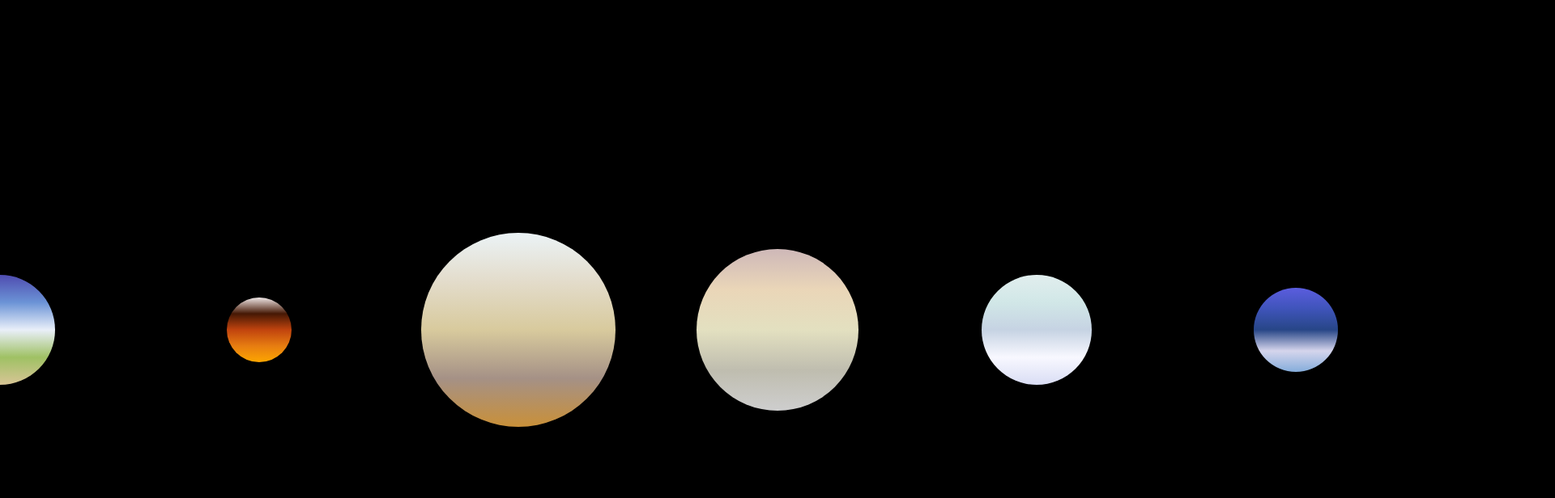
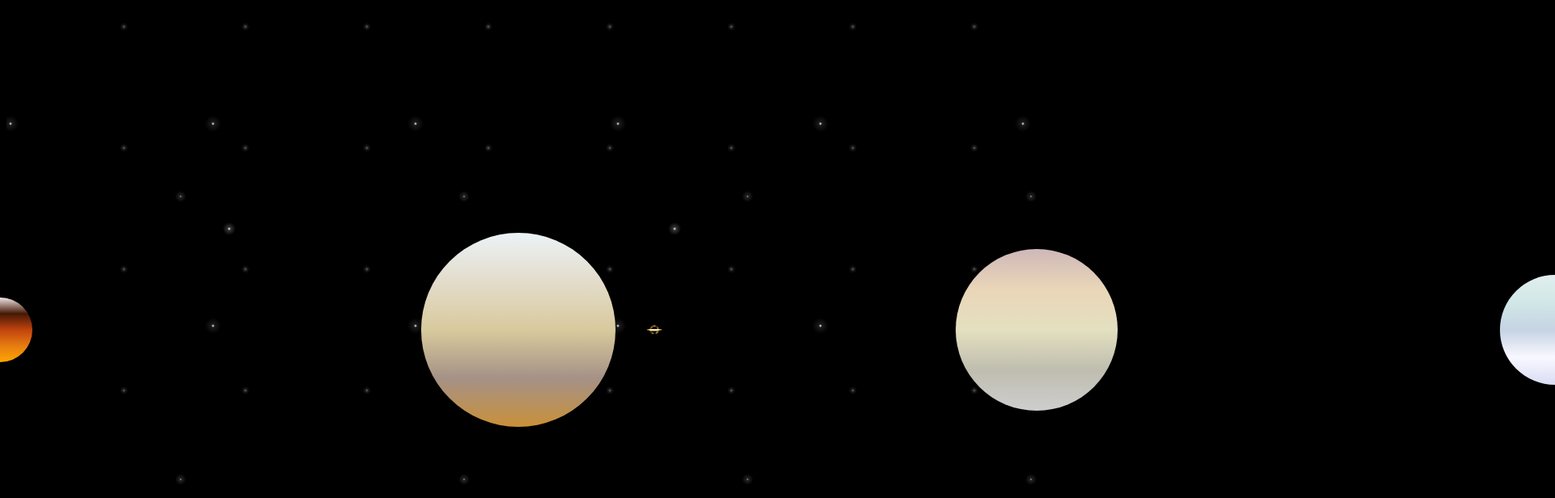
Before and after one commit to dajnaungayan/Personal_webpage, a plain HTML site: page index.html in a window 1280 px wide. Shown: the top 616 px of the page at 81% size, 1920 px wide, since content can reach past the window. Drawn offline with Linux system fonts and the light colour scheme.

Commit message:
Fixed distance for planets + blackhole
Blackhole
Planet distance fixed
All planet highlights are reset when no planet is on focus

```diff
--- a/index.html
+++ b/index.html
@@ -7,6 +7,18 @@
         <link rel="stylesheet" href="styles.css"></link>
     </head>
     <body>
+        <div id="background-space">
+            <div class="blackhole-container">
+                <div class="blackhole"></div>
+                <div class="blackhole-rings-filter">
+                    <div class="blackhole-rings ring5"></div>
+                    <div class="blackhole-rings ring4"></div>
+                    <div class="blackhole-rings ring3"></div>
+                    <div class="blackhole-rings ring2"></div>
+                    <div class="blackhole-rings ring1"></div>
+                </div>
+            </div>
+        </div>
         <div id="line"></div>
         <div id="focus-layer"></div>
         <div class="hover-planets" id="hover-planets">
--- a/myScript.js
+++ b/myScript.js
@@ -1,6 +1,7 @@
 planets         = document.getElementById("planets");
 hoverplanets    = document.getElementById("hover-planets");
 focusLayer      = document.getElementById("focus-layer");
+backgroundSpace = document.getElementById("background-space");
 
 mercury         = document.getElementsByClassName("mercury");
 venus           = document.getElementsByClassName("venus");
@@ -10,6 +11,21 @@ jupiter         = document.getElementsByClassName("jupiter");
 saturn          = document.getElementsByClassName("saturn");
 uranus          = document.getElementsByClassName("uranus");
 neptune         = document.getElementsByClassName("neptune");
+
+let planetWidthMap = {};
+
+focusedPlanetWidth = '50';
+planetWidthMap['mercury planet']    = '10';
+planetWidthMap['venus planet']      = '13';
+planetWidthMap['earth planet']      = '17';
+planetWidthMap['mars planet']       = '10';
+planetWidthMap['jupiter planet']    = '30';
+planetWidthMap['saturn planet']     = '25';
+planetWidthMap['uranus planet']     = '17';
+planetWidthMap['neptune planet']    = '13';
+
+focusedPlanetsArray = [false, false, false, false, false, false, false, false];
+
 
 const allPlanets = [mercury, venus, earth,
                     mars, jupiter, saturn,
@@ -30,22 +46,14 @@ window.onmousemove = e => {
     const mouseDelta = parseFloat(planets.dataset.mouseDownAt) - e.clientX;
     const percentage = -mouseDelta;
     const nextPercentage = parseFloat(planets.dataset.prevPercentage) + percentage;
-    // const rawNextPercentage = parseFloat(planets.dataset.prevPercentage) + percentage;
-
-    // const nextPercentage = Math.min(Math.max(rawNextPercentage, MIN), MAX)
     planets.dataset.percentage = nextPercentage;
-
-    // if( neptune[0].getBoundingClientRect().left < nextPercentage )
-    // {
     planets.animate({
         transform: `translate(${nextPercentage}px, 0%)`
     }, { duration: 1200, fill: "forwards"});
-    // }
 }
 
 window.onmouseup = e => {
     planets.dataset.mouseDownAt = "0";
-    // centerToNearestPlanet();
     planets.dataset.prevPercentage = planets.dataset.percentage;
 
     allPlanets.forEach(planetAtCenter);
@@ -69,6 +77,10 @@ window.onpointermove = e => {
     planets.animate({
         transform: `translate(${nextPercentage}px, 0%)`
     }, { duration: 1200, fill: "forwards"});
+
+    backgroundSpace.animate({
+        transform: `translate(${-nextPercentage/100}px, 0%)`
+    }, { duration: 1200, fill: "forwards"});
 }
 
 window.onpointerdown = e => {
@@ -78,21 +90,9 @@ window.onpointerdown = e => {
     allPlanets.forEach(planetAtCenter);
 }
 
-function planetAtCenter(planet0) {
-    let planetWidthMap = {};
 
-    hasOverlap = false;
 
-    focusedPlanetWidth = '50';
-    planetWidthMap['mercury planet']    = '10';
-    planetWidthMap['venus planet']      = '13';
-    planetWidthMap['earth planet']      = '17';
-    planetWidthMap['mars planet']       = '10';
-    planetWidthMap['jupiter planet']    = '30';
-    planetWidthMap['saturn planet']     = '25';
-    planetWidthMap['uranus planet']     = '17';
-    planetWidthMap['neptune planet']    = '13';
-
+function planetAtCenter(planet0, index) {
     planet = planet0[0];
     const planetRect1 = planet.getBoundingClientRect();
     const lineRect2 = line.getBoundingClientRect();
@@ -105,25 +105,46 @@ function planetAtCenter(planet0) {
 
     if(overlap)
     {
-        console.log(planetWidthMap[planet.className]);
+        focusedPlanetsArray[index] = overlap;
         planet.animate({
             width: `${focusedPlanetWidth}vh`,
             height: `${focusedPlanetWidth}vh`,
             zIndex: "999",
             filter: "brightness(100%)"
         }, { duration: 1200, fill: "forwards"});
-
     }
 
     else{
+        focusedPlanetsArray[index] = overlap;
+        if(isFocusedPlanetPresent()){
             planet.animate({
-            // transform: `scale(1) translateY(-50%)`
                 width: `${planetWidthMap[planet.className]}vh`,
                 height: `${planetWidthMap[planet.className]}vh`,
                 zIndex: "-1",
                 filter: "brightness(50%)"
             }, { duration: 1200, fill: "forwards"});
         }
+        else{
+            planet.animate({
+                width: `${planetWidthMap[planet.className]}vh`,
+                height: `${planetWidthMap[planet.className]}vh`,
+                zIndex: "-1",
+                filter: "brightness(100%)"
+            }, { duration: 1200, fill: "forwards"});
+        }
+    }
+
+    return overlap;
+}
+
+function isFocusedPlanetPresent() {
+    focusedPlanetPresent = false;
+    for(var i = 0; i < focusedPlanetsArray.length ; i++ )
+    {
+        focusedPlanetPresent = focusedPlanetPresent || focusedPlanetsArray[i];
+    }
+
+    return focusedPlanetPresent;
 }
 
 // function centerToNearestPlanet() {
--- a/styles.css
+++ b/styles.css
@@ -2,7 +2,7 @@
     --planet-cont-height:   30vh;
     --hover-diff:           20vh;
     --hover-cont-height:    calc( var(--planet-cont-height) + var(--hover-diff) );
-    --planet-cont-width:    40vh;
+    --planet-cont-width:    80vh;
 
     --planet-start:         10vh;
     --planet-division:      5vh;
@@ -14,14 +14,12 @@
     --saturn-diameter:      25vh;
     --uranus-diameter:      17vh;
     --neptune-diameter:     13vh;
+    --blackhole-diameter:   90vh;
+    --blackhole-rings:      calc(var(--blackhole-diameter) + var(--blackhole-diameter));
+    --blackhole-height:     calc(var(--blackhole-diameter) + 10vh );
+    --blackhole-width:      calc( (var(--blackhole-height) + var(--blackhole-height)));
+    --initial-blackhole-scale: 0.01;
 
-    --venus-from-left:      calc( var(--planet-start) + var(--mercury-diameter) + var(--planet-division) );
-    --earth-from-left:      calc( var(--venus-from-left) + var(--venus-diameter) + var(--planet-division) );
-    --mars-from-left:       calc( var(--earth-from-left) + var(--earth-diameter) + var(--planet-division) );
-    --jupiter-from-left:    calc( var(--mars-from-left) + var(--mars-diameter) + var(--planet-division) );
-    --saturn-from-left:     calc( var(--jupiter-from-left) + var(--jupiter-diameter) + var(--planet-division) );
-    --uranus-from-left:     calc( var(--saturn-from-left) + var(--saturn-diameter) + var(--planet-division) );
-    --neptune-from-left:    calc( var(--uranus-from-left) + var(--uranus-diameter) + var(--planet-division) );
     /* --total-width:          calc( var(--neptune-from-left) + var(--neptune-diameter) + var(--planet-division) + var(--planet-start)); */
     --total-width:          calc( var(--planet-cont-width) * 8 );
 
@@ -128,7 +126,6 @@ body {
     height:var(--mercury-diameter);
     background: var(--mercury-color);
     margin: auto;
-    /* left: calc(var(--planet-start)); */
 }
 
 .venus {
@@ -136,7 +133,6 @@ body {
     width: var(--venus-diameter);
     height:var(--venus-diameter);
     margin: auto;
-    /* left: var(--venus-from-left); */
 }
 
 .earth {
@@ -144,7 +140,6 @@ body {
     width: var(--earth-diameter);
     height:var(--earth-diameter);
     margin: auto;
-    /* left: var(--earth-from-left); */
 }
 
 .mars {
@@ -152,7 +147,6 @@ body {
     width:              var(--mars-diameter);
     height:             var(--mars-diameter);
     margin:             auto;
-    /* left:               var(--mars-from-left);     */
 }
 
 .jupiter {
@@ -160,7 +154,6 @@ body {
     width:              var(--jupiter-diameter);
     height:             var(--jupiter-diameter);
     margin:             auto;
-    /* left:               var(--jupiter-from-left); */
 }
 
 .saturn {
@@ -168,7 +161,6 @@ body {
     width:              var(--saturn-diameter);
     height:             var(--saturn-diameter);
     margin:             auto;
-    /* left:               var(--saturn-from-left); */
 }
 
 .uranus {
@@ -176,7 +168,6 @@ body {
     width:              var(--uranus-diameter);
     height:             var(--uranus-diameter);
     margin:             auto;
-    /* left:               var(--uranus-from-left); */
 }
 
 .neptune {
@@ -184,7 +175,6 @@ body {
     width:              var(--neptune-diameter);
     height:             var(--neptune-diameter);
     margin:             auto;
-    /* left:               var(--neptune-from-left); */
 }
 
 #line {
@@ -202,3 +192,147 @@ body {
     height: 100%;
     position: fixed;
 }
+
+#background-space {
+    width: 100vw;
+    height:100vh;
+    position: fixed;
+    z-index:-1;
+
+    /* From https://projects.verou.me/css3patterns/#starry-night */
+    background-color:black;
+    background-image:
+    radial-gradient(white, rgba(255,255,255,.2) 2px, transparent 8px),
+    radial-gradient(white, rgba(255,255,255,.15) 1px, transparent 7px),
+    radial-gradient(white, rgba(255,255,255,.1) 2px, transparent 10px),
+    radial-gradient(rgba(255,255,255,.4), rgba(255,255,255,.1) 2px, transparent 5px);
+    background-size: 550px 550px, 350px 350px, 250px 250px, 150px 150px;
+    background-position: 0 0, 40px 60px, 130px 270px, 70px 100px;
+}
+
+.blackhole-container {
+    width:      var(--blackhole-width);
+    height:     var(--blackhole-height);
+    background-color: black;
+    margin: auto;
+    align-items: center;
+    position: relative;
+    display: flex;
+    justify-content: center;
+    filter: blur(80px);
+    filter: brightness(150%);
+
+    transform: scale(var(--initial-blackhole-scale));
+
+    animation-name: blackhole-gravity;
+    animation-duration: 900s;
+    animation-duration: 1;
+    animation-fill-mode: forwards;
+}
+
+.blackhole {
+    position: absolute;
+    width:      var(--blackhole-diameter);
+    height:     var(--blackhole-diameter);
+    margin: auto;
+    background: radial-gradient(
+        rgba(0, 0, 0, 0) 0%,
+        rgba(0, 0, 0, 0) 60%,
+        rgba(255, 255, 255, 1) 60%,
+        rgba(255, 165, 0, 1) 65%,
+        rgba(0, 0, 0, 0) 70%,
+        rgba(0, 0, 0, 0) 100%
+      );
+    filter: blur(8px);
+
+    animation-name: blackhole-blur;
+    animation-duration: 900s;
+    animation-iteration-count: 1;
+    animation-fill-mode: forwards;
+}
+
+.blackhole-rings-filter {
+    position: absolute;
+    display: flex;
+    justify-content: center;
+    width: var(--blackhole-rings);
+    /* width: 100vw; */
+    height: 50%;
+
+    /* width: 100%;
+    height: 50%; */
+
+    filter: blur(10px);
+    /* transform: rotate(-25deg); */
+    top: 40%;
+}
+
+.blackhole-rings{
+    position: absolute;
+    width: var(--blackhole-rings);
+    /* width:      calc(100vh + 100vh); */
+    /* width: 100vh; */
+    height:     17vh;
+
+    background: radial-gradient(
+        rgba(255, 255, 255, 0.5) 0%,
+        rgba(255, 255, 255, 0.5) 30%,
+        rgba(255, 255, 255, 0.5) 40%,
+        orange 50%,
+        rgba(0, 0, 0, 0) 60%,
+        rgba(0, 0, 0, 0) 100%
+    );
+}
+
+.ring1 {
+    position: absolute;
+    top: 0%;
+}
+
+.ring2 {
+    position: absolute;
+    top: 0.5%;
+}
+
+.ring3 {
+    position: absolute;
+    top: 0.7%;
+}
+
+.ring4 {
+    position: absolute;
+    top: 3.5%;
+}
+
+.ring5 {
+    position: absolute;
+    top: 7%;
+}
+
+@keyframes blackhole-gravity {
+    0% {
+        transform: scale(var(--initial-blackhole-scale));
+    }
+
+    100% {
+        transform: scale(2);
+    }
+}
+
+@keyframes blackhole-blur {
+    0% {
+        filter: blur(8px);
+    }
+
+    70% {
+        filter: blur(8px);
+    }
+
+    87.5% {
+        filter: blur(5px);
+    }
+
+    100% {
+        filter: blur(0);
+    }
+}
```
Lines whose indentation alone changed are shown as unchanged.
